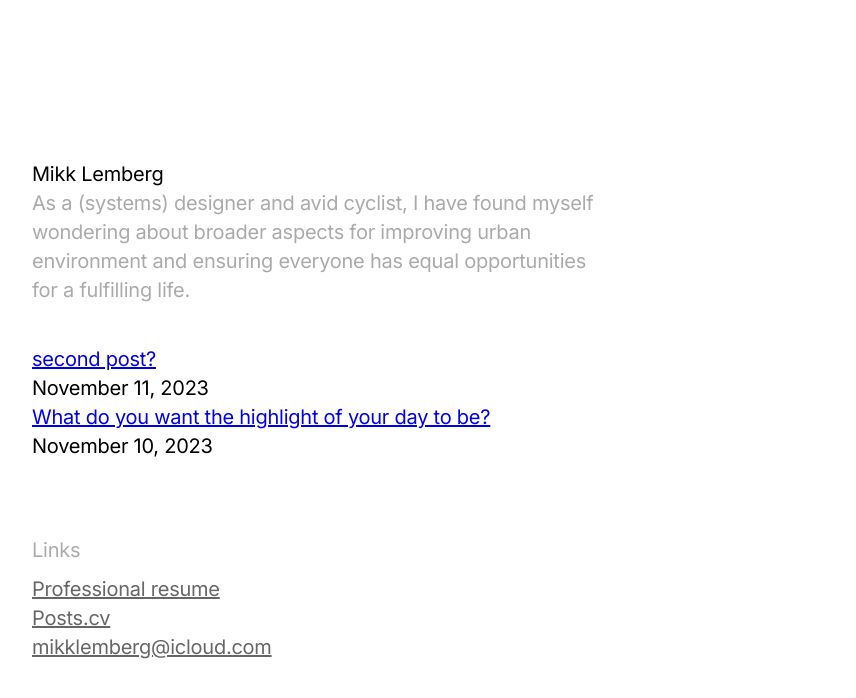
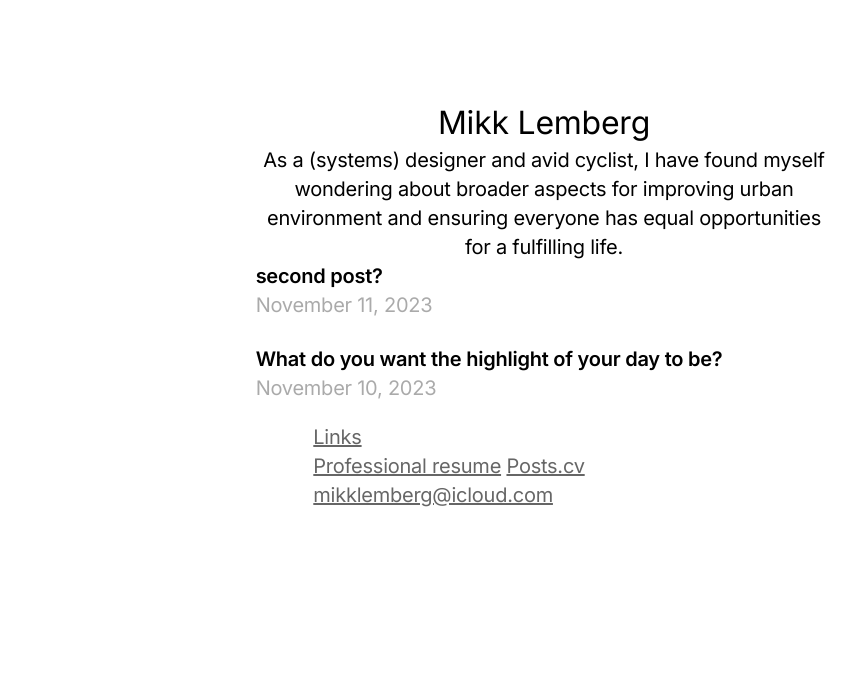
Before and after one commit to mikklemberg/My-personal-notes, a Jekyll site: the page built from README.md, in a window 1280 px wide. Shown: the top 698 px of the page, without its empty margins (96-952 px from the left). Built offline with Jekyll 4.4.1, drawn with Linux system fonts in a browser that asks for light colours; our own code applies the rules of GitHub Pages for plain Markdown files.

Commit message:
Update style.css

```diff
--- a/assets/css/style.css
+++ b/assets/css/style.css
@@ -9,100 +9,82 @@
 body, h1, h2, h3, h4, h5, h6, p, a {
     font-family: 'Inter', sans-serif;
     letter-spacing: -0.24px;
-    font-weight: 400;
     font-size: 20px;
     line-height: 145%;
 }
 
 /* Main Container */
 .container {
-    padding: 4em 10%;
+    padding: 100px 10% 0;
     max-width: 66ch;
+    margin: 0 auto;
 }
 
 /* Header Styles */
 .header {
-    text-align: left;
-    padding-top: 4em; /* Aligns with container padding for top margin */
-    margin-bottom: 2em; /* Space between header and content */
+    text-align: center;
 }
 
-.header img {
-    width: 75px;
-    height: 75px;
-    border-radius: 2px;
+.header h1, .post-header h1 {
+    font-size: 32px;
+    font-weight: 400;
+    color: #000;
 }
 
-.header p {
+/* Main page post titles */
+.posts h2 a {
+    color: #000;
+    text-decoration: none;
+}
+
+.posts h2 a:hover {
+    color: #1F51FF; /* Blue color on hover */
+}
+
+.posts time {
     color: #000;
     opacity: 0.33;
 }
 
-/* Post Header */
-.post-header .meta {
-    color: #000;
-    opacity: 0.33;
-    margin-bottom: 50px; /* Space between post header and dynamic content */
+/* Spacing between blog posts on main page */
+.posts .post + .post {
+    margin-top: 25px;
 }
 
-.post-header h1 {
-    font-size: 32px;
-    font-weight: 400;
-    color: #000;
-    margin-bottom: 1em; /* Space below post title */
-}
-
-/* Post Content */
-.post-content h2 {
-    font-size: 20px;
-    font-weight: 600;
+/* Post page styles */
+.post-header .meta {
+    display: none; /* Remove date from post pages */
 }
 
 .post-content p {
-    font-size: 20px;
-    line-height: 145%;
-    margin-bottom: 25px; /* Spacing between paragraphs */
+    margin-bottom: 25px;
 }
 
-/* Back to Posts Button */
-.back-to-posts {
-    margin-top: 30px; /* Space after the blog content */
+.post-content a {
+    text-decoration: underline;
 }
 
-.back-to-posts a {
-    color: rgba(0, 0, 0, 0.33);
-    text-decoration: underline;
-    display: inline-block;
-    margin-bottom: 75px; /* Space before the footer */
+.post-content a:hover {
+    color: #1F51FF; /* Blue color on hover */
 }
 
-.back-to-posts a:hover {
-    text-decoration: underline;
-    color: rgba(0, 0, 0, 0.6);
+.back-to-posts {
+    margin-top: 40px;
+    margin-bottom: 75px; /* Space before the footer */
 }
 
 /* Footer Styles */
 .footer {
-    text-align: left;
+    background-color: #fff;
+    padding: 1em 10%;
     position: relative;
-    margin-top: 75px;
 }
 
-.footer p {
-    color: rgba(0, 0, 0, 0.33);
-    font-weight: 400;
-    font-size: 20px;
-    line-height: 145%;
-    margin-bottom: 0.5em;
-}
-
-.footer a {
+.footer p, .footer a {
     color: rgba(0, 0, 0, 0.6);
     text-decoration: underline;
-    display: block;
 }
 
 .footer a:hover {
     color: #000;
-    text-decoration: underline;
 }
```
